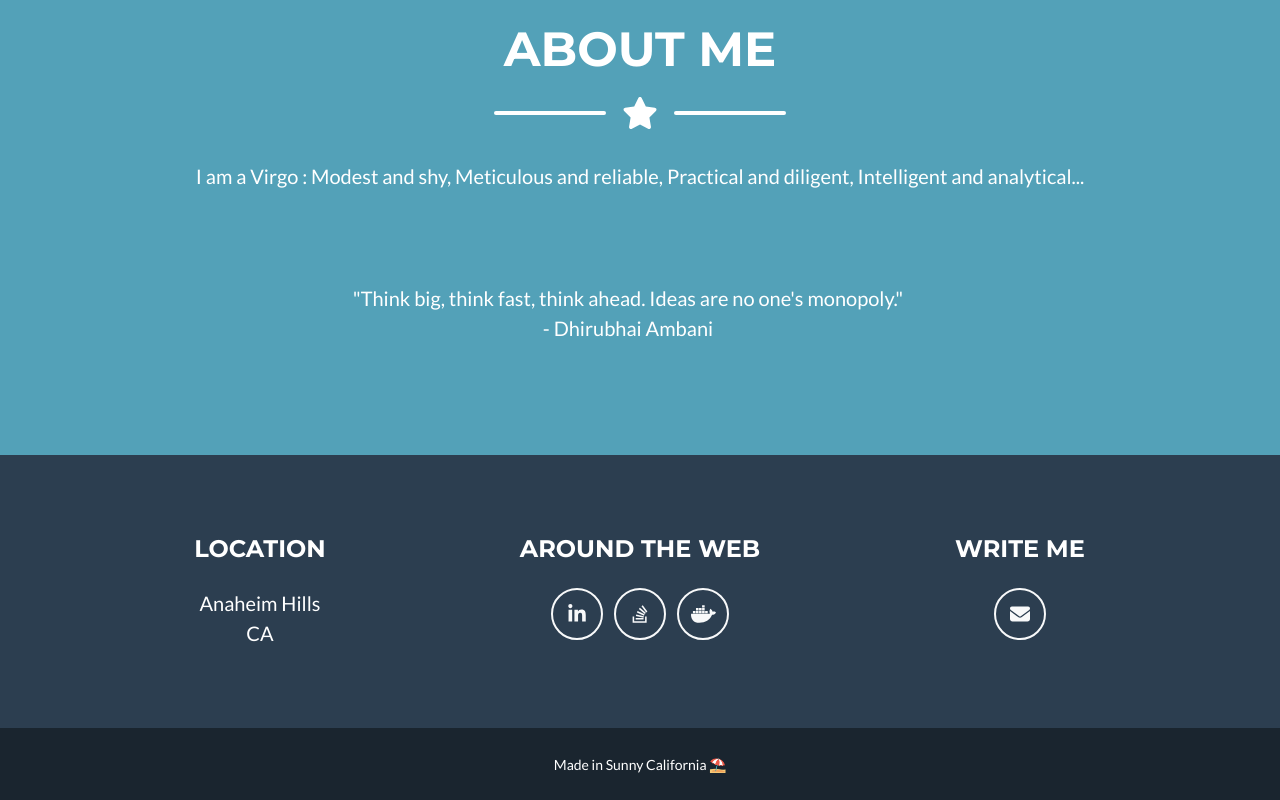
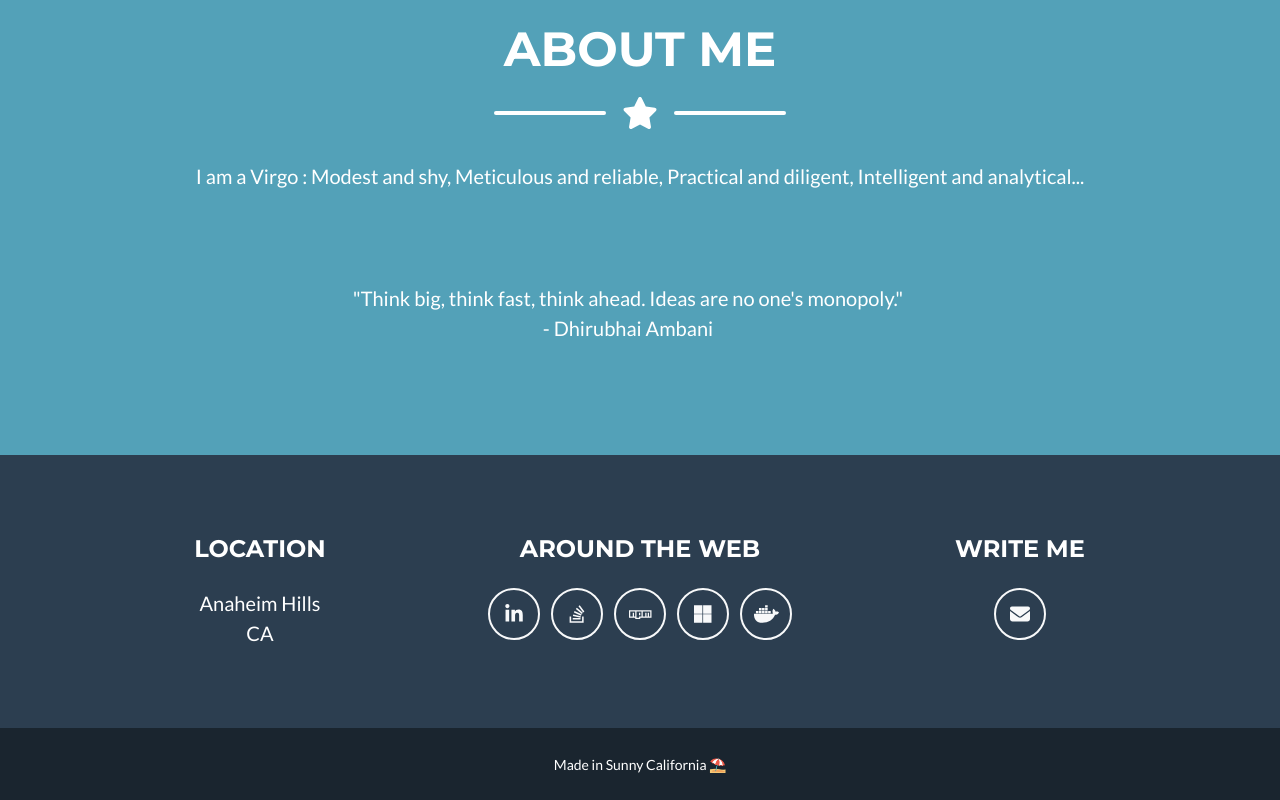
Before and after one commit to jadiagaurang/gaurangjadia.com, a plain HTML site: page index.html in a window 1280 px wide. Shown: the part 1533-2333 px from the top of the page. Drawn offline with nearby package versions, Linux system fonts and the light colour scheme.

Commit message:
Updated External Links

```diff
--- a/index.html
+++ b/index.html
@@ -23,7 +23,7 @@
                 </button>
                 <div class="collapse navbar-collapse" id="navbarResponsive">
                     <ul class="navbar-nav ms-auto">
-                        <li class="nav-item mx-0 mx-lg-1"><a class="nav-link py-3 px-0 px-lg-3 rounded" href="https://github.com/jadiagaurang" target="_blank">Portfolio</a></li>
+                        <li class="nav-item mx-0 mx-lg-1"><a class="nav-link py-3 px-0 px-lg-3 rounded" href="https://github.com/jadiagaurang" target="_blank">Code</a></li>
                         <li class="nav-item mx-0 mx-lg-1"><a class="nav-link py-3 px-0 px-lg-3 rounded" href="https://blog.gaurangjadia.com/" target="_blank">Blog</a></li>
                     </ul>
                 </div>
@@ -88,8 +88,10 @@
                     <div class="col-lg-4 mb-5 mb-lg-0">
                         <h4 class="text-uppercase mb-4">Around the Web</h4>
                         <a class="btn btn-outline-light btn-social mx-1" href="https://www.linkedin.com/in/gaurangjadia/" target="_blank"><i class="fab fa-fw fa-linkedin-in"></i></a>
-                        <a class="btn btn-outline-light btn-social mx-1" href="https://stackoverflow.com/users/525828/gaurang-jadia" target="_blank"><i class="fab fa-fw fa-stack-overflow"></i></i></a>
-                        <a class="btn btn-outline-light btn-social mx-1" href="https://hub.docker.com/u/jadiagaurang" target="_blank"><i class="fa-brands fa-docker"></i></i></i></a>
+                        <a class="btn btn-outline-light btn-social mx-1" href="https://stackoverflow.com/users/525828/gaurang-jadia" target="_blank"><i class="fab fa-fw fa-stack-overflow"></i></a>
+                        <a class="btn btn-outline-light btn-social mx-1" href="https://www.npmjs.com/~jadiagaurang" target="_blank"><i class="fa-brands fa-npm"></i></a>
+                        <a class="btn btn-outline-light btn-social mx-1" href="https://www.nuget.org/profiles/jadiagaurang" target="_blank"><i class="fa-brands fa-microsoft"></i></a>
+                        <a class="btn btn-outline-light btn-social mx-1" href="https://hub.docker.com/u/jadiagaurang" target="_blank"><i class="fa-brands fa-docker"></i></a>
                     </div>
                     <div class="col-lg-4">
                         <h4 class="text-uppercase mb-4">Write Me</h4>
```
